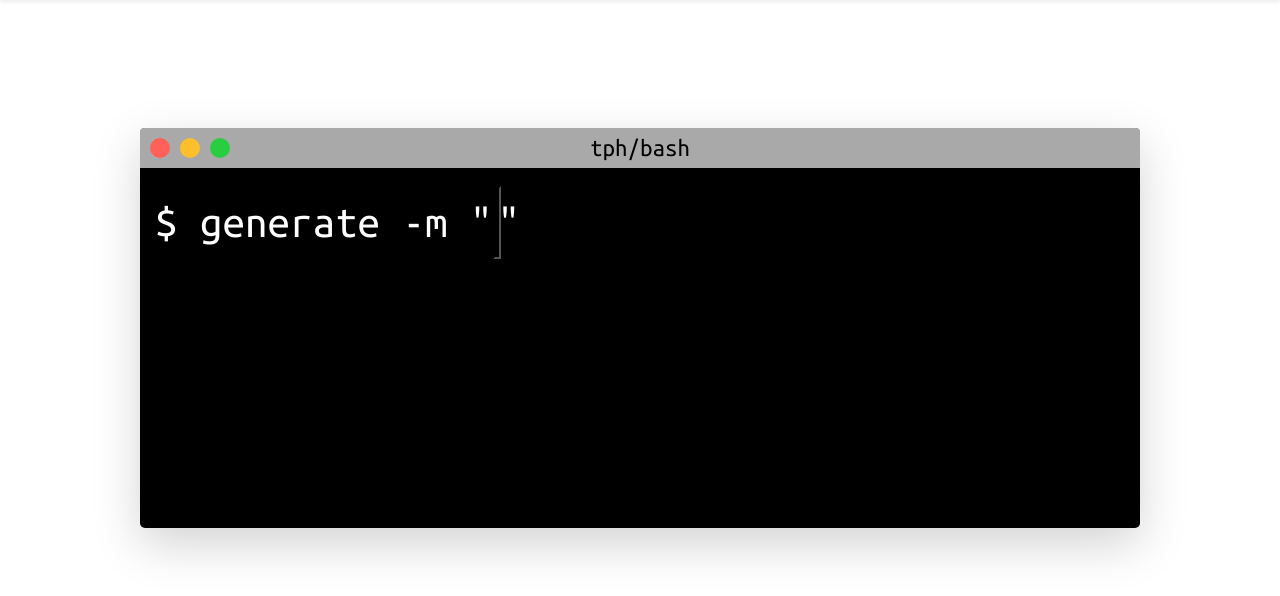
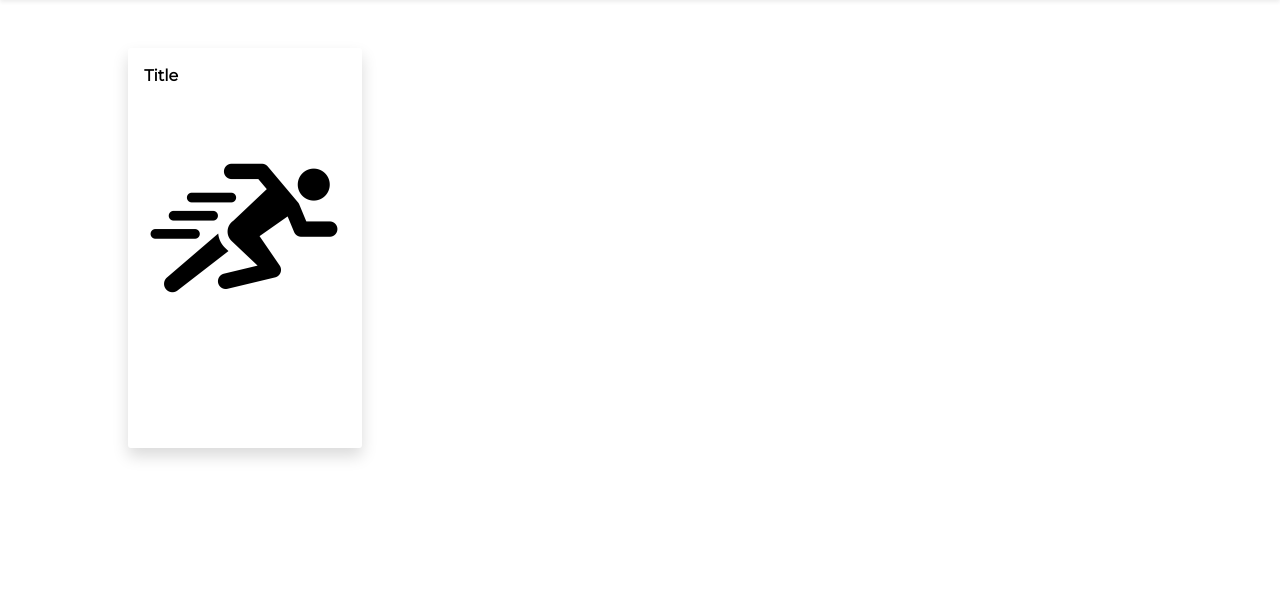
Before and after one commit to esschillinger/typesprinter, a Flask app: page / in a window 1280 px wide. Shown: the part 74-670 px from the top of the page. Run offline with Flask 2, Linux system fonts and the light colour scheme; parts of the project's set-up code (start-up, migrations or seed data) failed here and were passed over; some libraries are stand-ins or nearby versions.

Commit message:
further edited templates/index.html and static/styles.css to alter panels

```diff
--- a/static/styles.css
+++ b/static/styles.css
@@ -12,6 +12,44 @@ body {
     pointer-events: none;
     background-size: 100% 100%;
     background-image: url(https://www.openai.com/assets/images/home-gradient.gif?v=adf514ba8e); /* REPLACE THIS IMAGE TO BE MY OWN GRADIENT OR GENERAL BACKGROUND IMAGE */
+}
+
+.panels {
+    width: 80%;
+    margin: auto;
+}
+
+.panel-a {
+    width: 100%;
+    height: 100%;
+    color: black;
+}
+
+a.panel-a:hover {
+    text-decoration: none;
+    color: black;
+}
+
+.panel {
+    width: 100%;
+    height: 400px;
+    border-radius: 3px;
+}
+
+.panel-title {
+    width: 86%;
+    height: 20%;
+    font-family: "Montserrat";
+    size: 12px;
+    margin: auto;
+    padding-top: 7%;
+}
+
+.panel-preview {
+    max-width: 86%;
+    max-height: 86%;
+    margin-bottom: 7%;
+    margin-left: 7%;
 }
 
 .terminal-input:focus {
--- a/templates/index.html
+++ b/templates/index.html
@@ -16,13 +16,10 @@
 
 
 {% block body %}
+<!--  TERMINAL CODE
+
   <div class="terminal code shadow-lg">
       <canvas id="canvas_terminal" class="canvas-terminal" width="1000px"; height="40px;"></canvas>
-      <!--
-      <div class="terminal-top">
-          tph/bash
-      </div>
-      -->
       <div class="terminal-body">
           <div class="command-start">
               $ generate -m "
@@ -38,7 +35,23 @@
       </div>
   </div>
 
+-->
+<section class="panels">
+  <div class="row">
 
+    <div class="col-12 col-sm-6 col-md-4 col-xl-3">
+      <a href="/practice" class="panel-a">
+        <figure class="panel shadow">
+          <div class="panel-title">
+            <b>Title</b>
+          </div>
+          <img src="/static/favicon.ico" class="panel-preview">
+        </figure>
+      </a>
+    </div>
+
+  </div>
+</section>
 {% block tabs %}
 {% endblock %}
 
```
